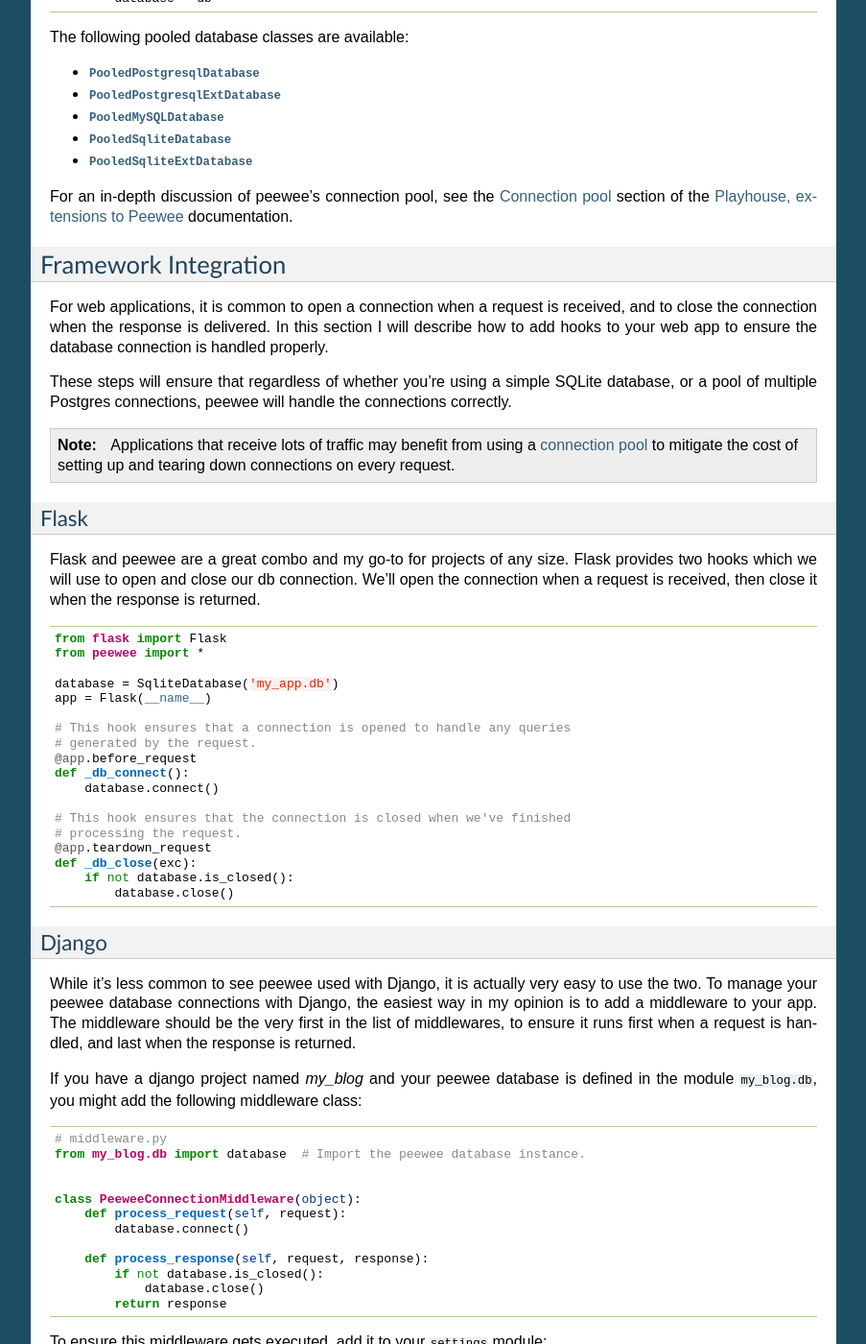
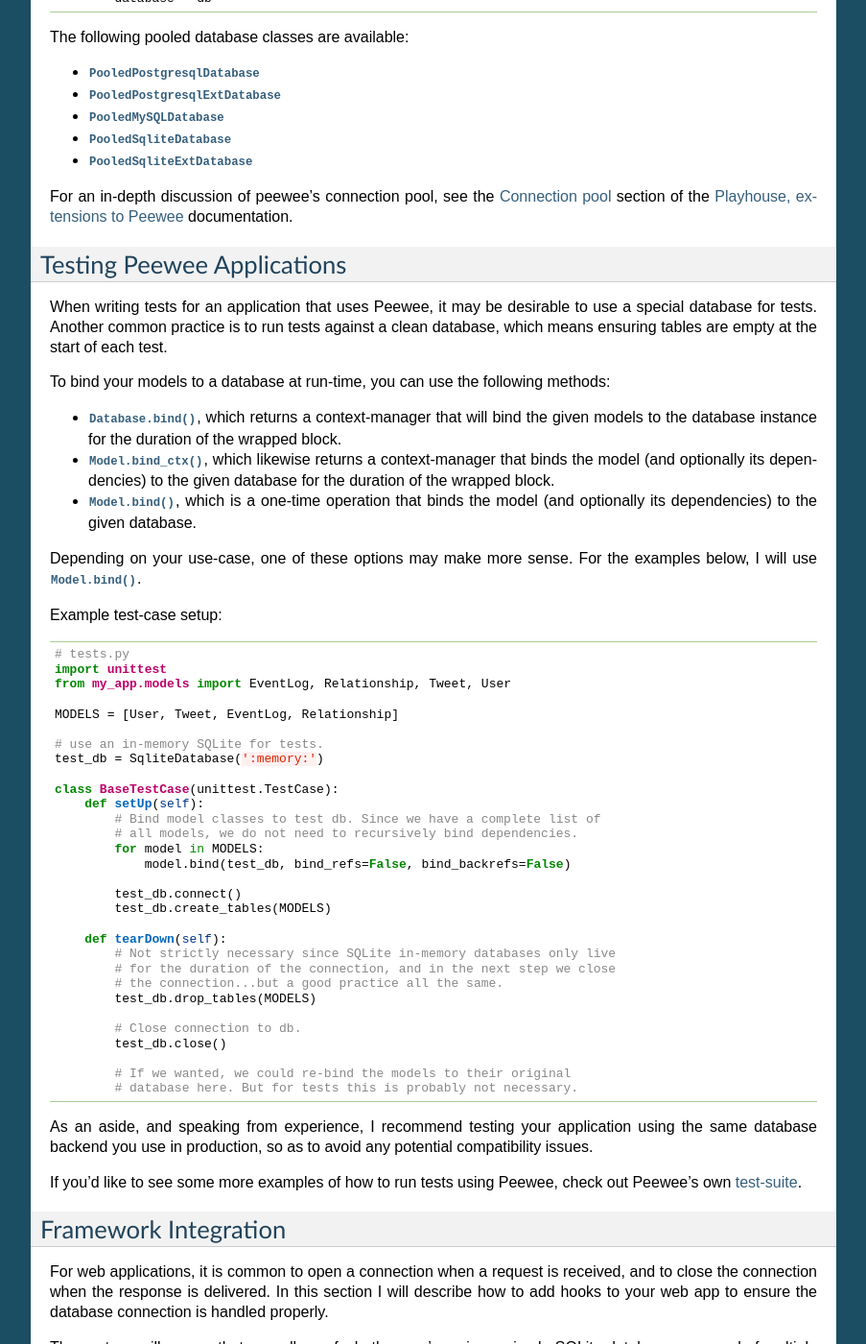
Before and after one commit to coleifer/peewee, a Sphinx documentation site: the page built from docs/peewee/database.rst, in a window 1280 px wide and 1400 px high, scrolled down 10901 px. Shown: the whole window at 96% size, without its empty margins (198-1101 px from the left). Built offline with Sphinx 7.4.7, drawn with Linux system fonts in a browser that asks for light colours; pages that are not in the unit, such as notebooks, are missing from menus; some of the changed text lies outside the part shown.

Commit message:
Add doc on testing.

```diff
--- a/docs/peewee/database.rst
+++ b/docs/peewee/database.rst
@@ -739,6 +739,71 @@ The following pooled database classes are available:
 For an in-depth discussion of peewee's connection pool, see the :ref:`pool`
 section of the :ref:`playhouse` documentation.
 
+.. _testing:
+
+Testing Peewee Applications
+---------------------------
+
+When writing tests for an application that uses Peewee, it may be desirable to
+use a special database for tests. Another common practice is to run tests
+against a clean database, which means ensuring tables are empty at the start of
+each test.
+
+To bind your models to a database at run-time, you can use the following
+methods:
+
+* :py:meth:`Database.bind`, which returns a context-manager that will bind the
+  given models to the database instance for the duration of the wrapped block.
+* :py:meth:`Model.bind_ctx`, which likewise returns a context-manager that
+  binds the model (and optionally its dependencies) to the given database for
+  the duration of the wrapped block.
+* :py:meth:`Model.bind`, which is a one-time operation that binds the model
+  (and optionally its dependencies) to the given database.
+
+Depending on your use-case, one of these options may make more sense. For the
+examples below, I will use :py:meth:`Model.bind`.
+
+Example test-case setup:
+
+.. code-block:: python
+
+    # tests.py
+    import unittest
+    from my_app.models import EventLog, Relationship, Tweet, User
+
+    MODELS = [User, Tweet, EventLog, Relationship]
+
+    # use an in-memory SQLite for tests.
+    test_db = SqliteDatabase(':memory:')
+
+    class BaseTestCase(unittest.TestCase):
+        def setUp(self):
+            # Bind model classes to test db. Since we have a complete list of
+            # all models, we do not need to recursively bind dependencies.
+            for model in MODELS:
+                model.bind(test_db, bind_refs=False, bind_backrefs=False)
+
+            test_db.connect()
+            test_db.create_tables(MODELS)
+
+        def tearDown(self):
+            # Not strictly necessary since SQLite in-memory databases only live
+            # for the duration of the connection, and in the next step we close
+            # the connection...but a good practice all the same.
+            test_db.drop_tables(MODELS)
+
+            # Close connection to db.
+            test_db.close()
+
+            # If we wanted, we could re-bind the models to their original
+            # database here. But for tests this is probably not necessary.
+
+As an aside, and speaking from experience, I recommend testing your application
+using the same database backend you use in production, so as to avoid any
+potential compatibility issues.
+
+If you'd like to see some more examples of how to run tests using Peewee, check
+out Peewee's own `test-suite <https://github.com/coleifer/peewee/tree/master/tests>`_.
 
 Framework Integration
 ---------------------
--- a/docs/peewee/playhouse.rst
+++ b/docs/peewee/playhouse.rst
@@ -2742,9 +2742,9 @@ Connection pool
 ---------------
 
 The ``pool`` module contains a number of :py:class:`Database` classes that
-provide connection pooling for PostgreSQL and MySQL databases. The pool works
-by overriding the methods on the :py:class:`Database` class that open and close
-connections to the backend. The pool can specify a timeout after which
+provide connection pooling for PostgreSQL, MySQL and SQLite databases. The pool
+works by overriding the methods on the :py:class:`Database` class that open and
+close connections to the backend. The pool can specify a timeout after which
 connections are recycled, as well as an upper bound on the number of open
 connections.
 
```
